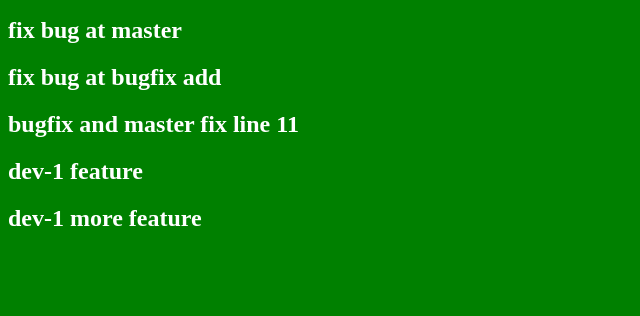
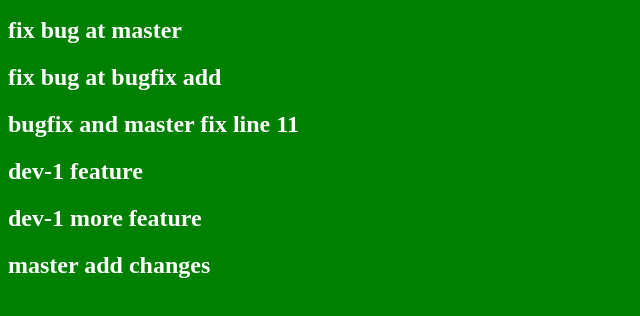
Before and after one commit to csyoong28/git, a plain HTML site: page index.html in a window 1280 px wide. Shown: the part 96-412 px from the top of the page, without its empty margins (0-640 px from the left). Drawn offline with Linux system fonts and the light colour scheme.

Commit message:
master add changes

```diff
--- a/index.html
+++ b/index.html
@@ -11,6 +11,7 @@
 		<h2>bugfix and master fix line 11</h2>
 		<h2>dev-1 feature</h2>
 		<h2>dev-1 more feature</h2>
+		<h2>master add changes</h2>
 	</body>
 
 </html>
```
